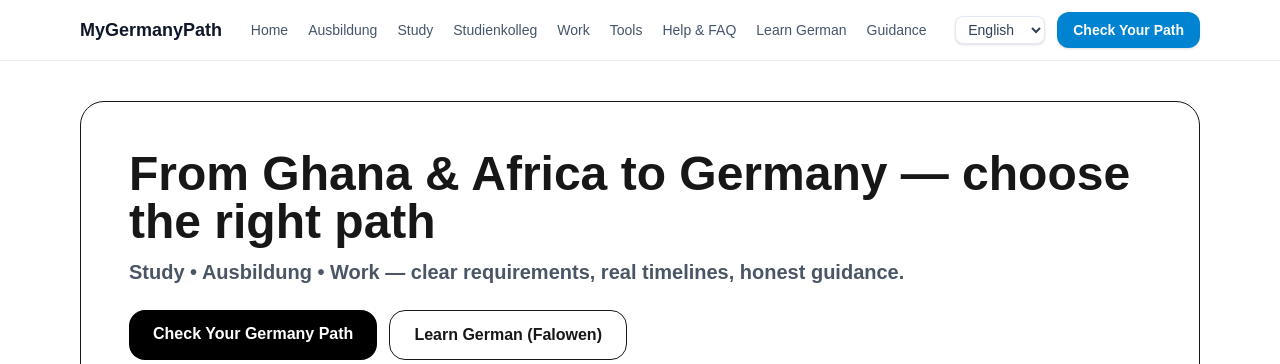
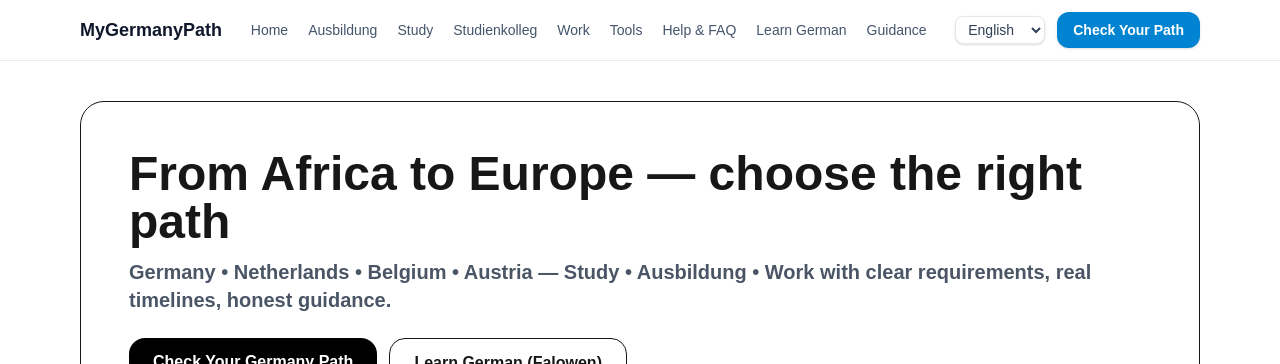
Before and after one commit to learngermanghana/mygermanypath, a Next.js app: page / in a window 1280 px wide. Shown: the top 364 px of the page. Built offline with nearby package versions, Linux system fonts and the light colour scheme.

Commit message:
Update hero tagline to Africa to Europe

```diff
--- a/src/app/page.tsx
+++ b/src/app/page.tsx
@@ -8,10 +8,10 @@
       {/* HERO */}
       <section className="rounded-3xl border p-8 md:p-12">
         <h1 className="text-3xl font-bold md:text-5xl">
-          From Ghana & Africa to Germany — choose the right path
+          From Africa to Europe — choose the right path
           <span className="block text-gray-600 text-lg md:text-xl mt-3">
-            Study • Ausbildung • Work — clear requirements, real timelines,
-            honest guidance.
+            Germany • Netherlands • Belgium • Austria — Study • Ausbildung •
+            Work with clear requirements, real timelines, honest guidance.
           </span>
         </h1>
 
--- a/src/lib/site.ts
+++ b/src/lib/site.ts
@@ -2,7 +2,7 @@
   name: "MyGermanyPath",
   domain: "www.pirusconsultancy.com",
   tagline: {
-    en: "From Ghana & Africa to Germany — choose the right path (Study • Ausbildung • Work).",
-    de: "Von Ghana & Afrika nach Deutschland — wähle den richtigen Weg (Studium • Ausbildung • Arbeit).",
+    en: "From Africa to Europe — choose the right path (Germany • Netherlands • Belgium • Austria).",
+    de: "Von Afrika nach Europa — wähle den richtigen Weg (Deutschland • Niederlande • Belgien • Österreich).",
   },
 };
```
